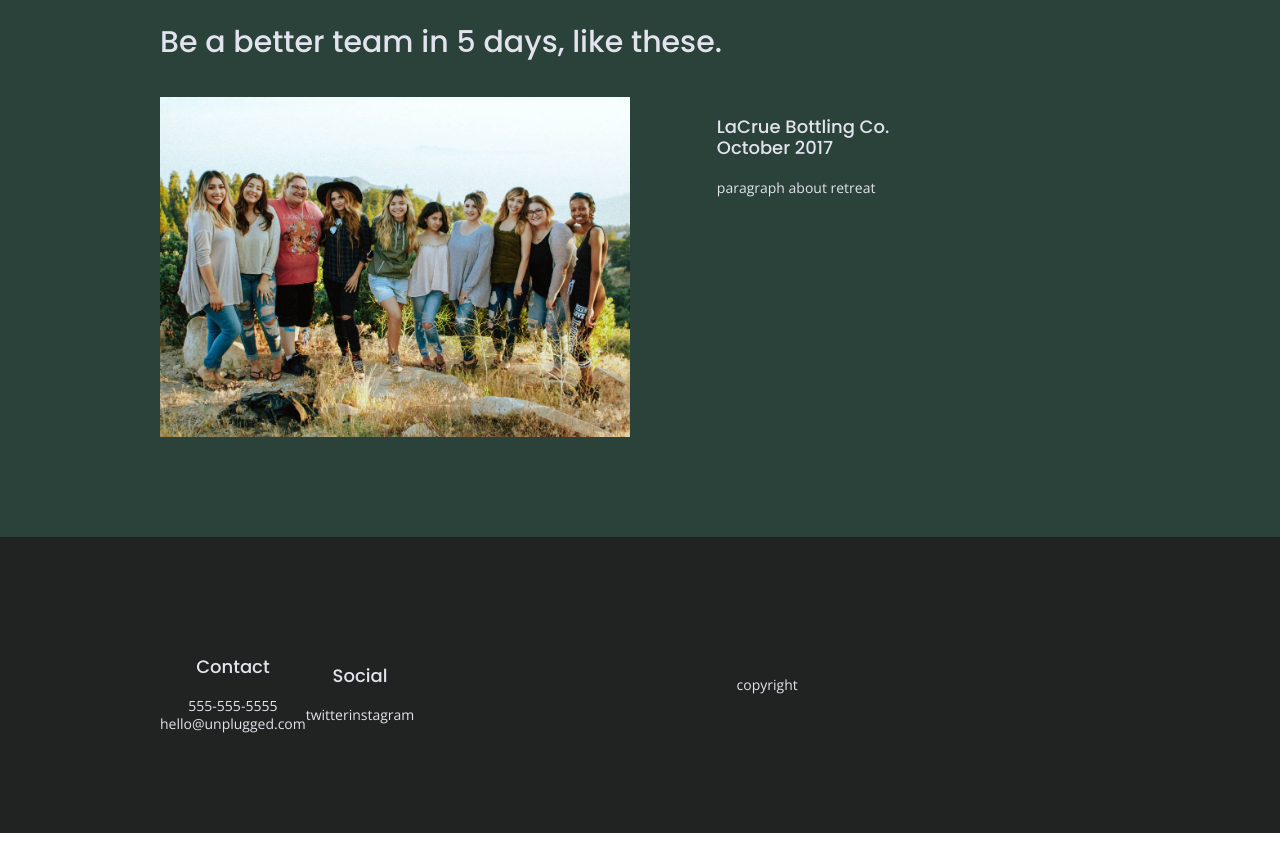
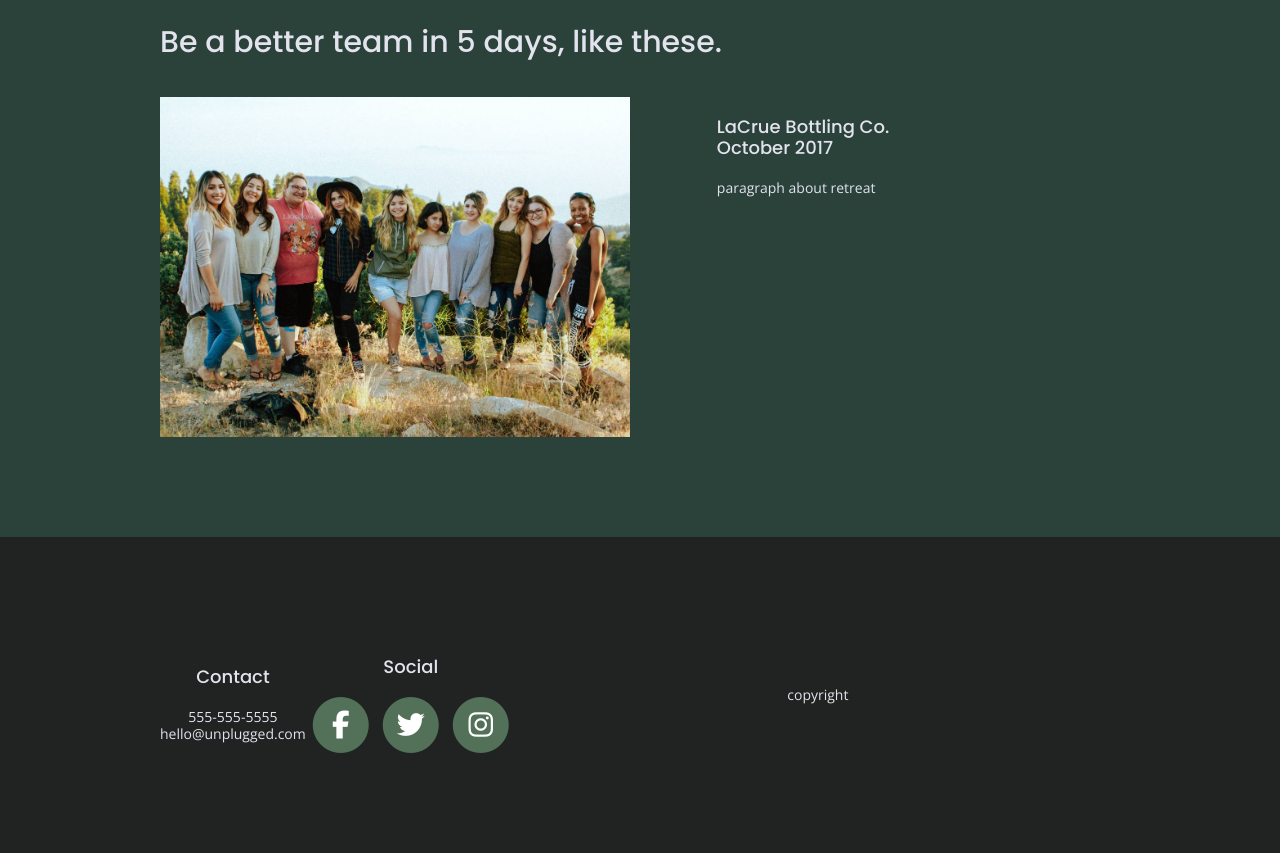
Before and after one commit to kjingersoll/unplugged-retreat, a website built with Parcel: page index.html in a window 1280 px wide. Shown: the part 1748-2601 px from the top of the page. Built offline with nearby package versions, Linux system fonts and the light colour scheme.

Commit message:
social icons

```diff
--- a/css/main.css
+++ b/css/main.css
@@ -231,6 +231,9 @@ address {
     display: flex;
     justify-content: center;
     align-items: center;
+  }
+  footer .social span {
+    color: #527158;
   }
   footer .copyright {
     margin: 20px 0;
--- a/index.html
+++ b/index.html
@@ -124,10 +124,24 @@
              <div class="social">
                <h3>Social</h3>
                  <div class="social-icons">
-                     <p><a href="https://www.facebook.com/yoursite" target="_blank"></a></p>
-                     <p>twitter</p>
-                     <p>instagram</p>
-                     <!-- other social links here -->
+                     <p><a href="https://www.facebook.com/yoursite" target="_blank">
+                       <span class="fa-stack fa-2x">
+                         <i class="fas fa-circle fa-stack-2x"></i>
+                         <i class="fab fa-facebook-f fa-stack-1x fa-inverse"></i>
+                      </span>
+                    </a></p>
+                     <p><a href="https://www.twitter.com" target="_blank">
+                       <span class="fa-stack fa-2x">
+                         <i class="fas fa-circle fa-stack-2x"></i>
+                         <i class="fab fa-twitter fa-stack-1x fa-inverse"></i>
+                      </span>
+                     </a></p>
+                     <p><a href="https://www.instagram.com" target="_blank">
+                       <span class="fa-stack fa-2x">
+                         <i class="fas fa-circle fa-stack-2x"></i>
+                         <i class="fab fa-instagram fa-stack-1x fa-inverse"></i>
+                      </span>
+                     </a></p>
                  </div>
              </div>
              <div class="copyright">
```
